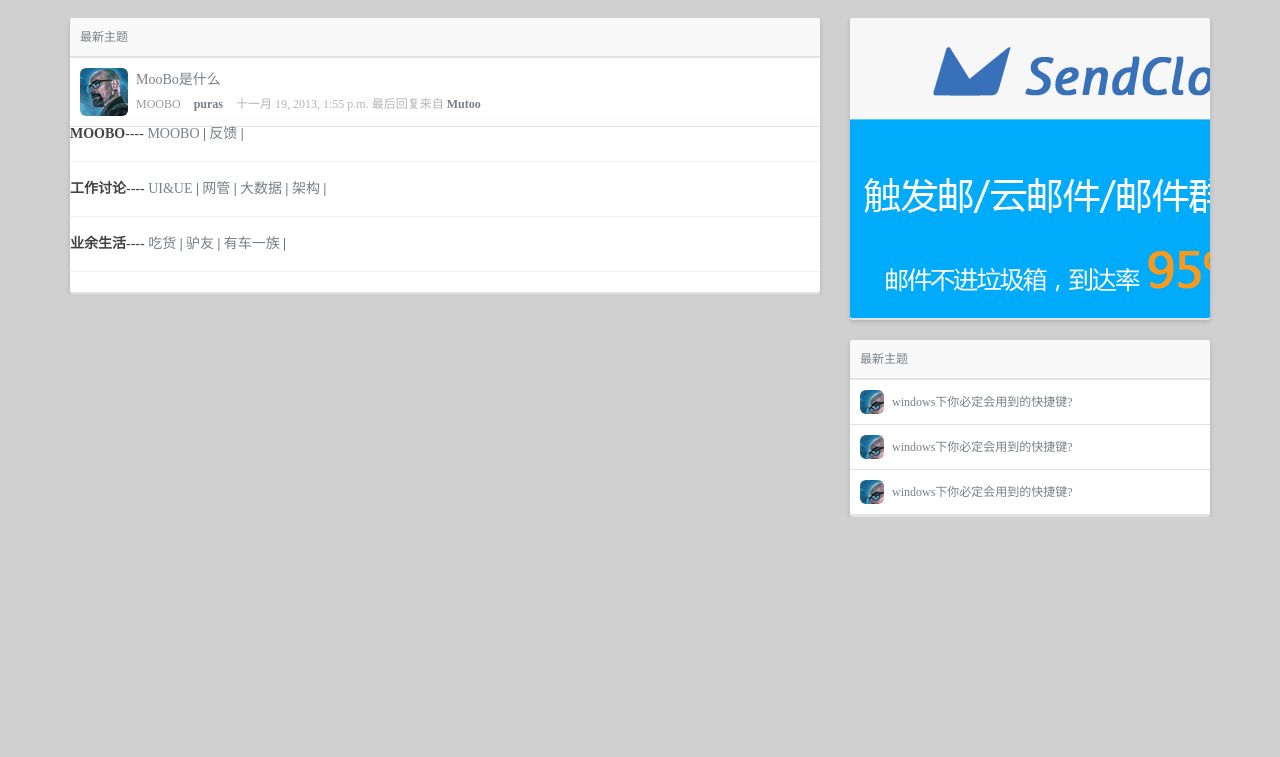
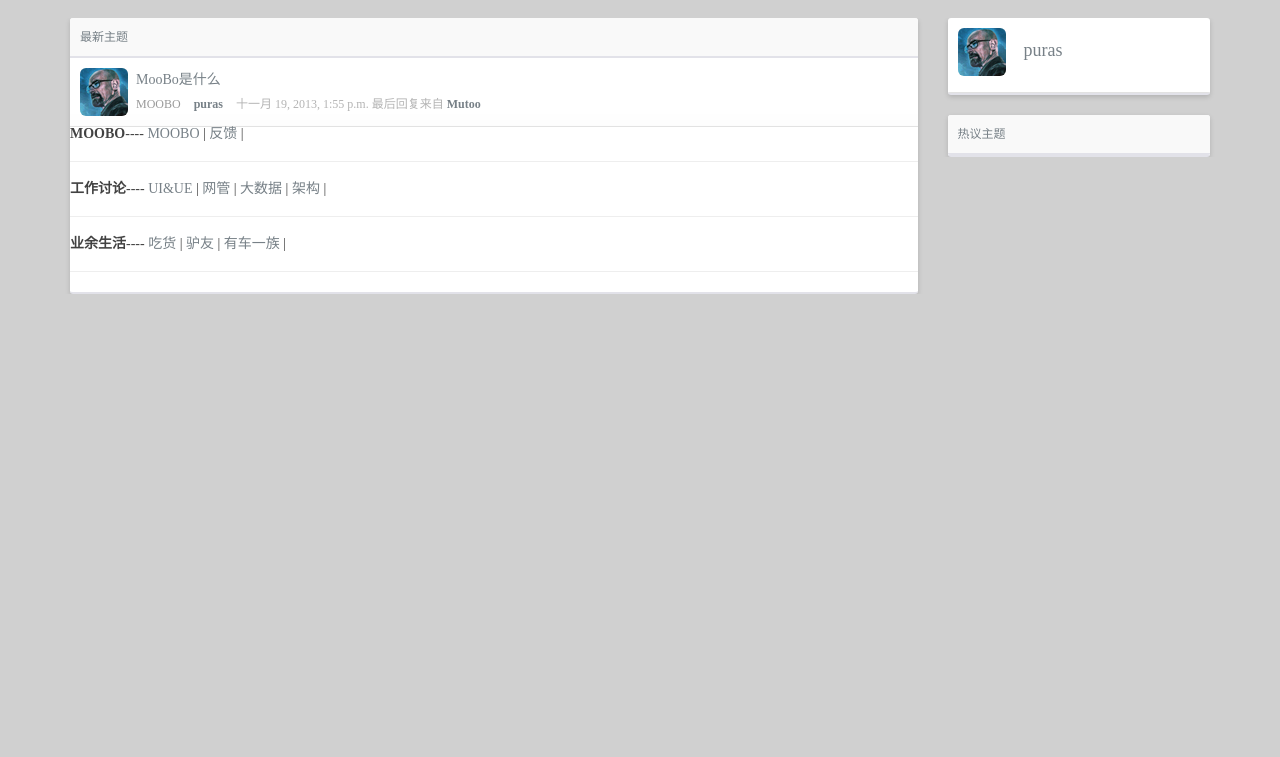
Before and after one commit to puras/moobo, a Django app: page / in a window 1280 px wide. Shown: the part 52-809 px from the top of the page. Run offline with Django 3.2, Linux system fonts and the light colour scheme; a user stored in the database is signed in; data comes from the database, SQL or seed files in the repository; both versions use the stored data as it was after the commit; parts of the project's set-up code (start-up, migrations or seed data) failed here and were passed over.

Commit message:
增加默认数据，增加左侧用户信息板

```diff
--- a/bbs/static/css/content.css
+++ b/bbs/static/css/content.css
@@ -125,3 +125,65 @@
 .cell a{
     line-height:24px
 }
+.member{
+    background: url(../img/member.png) no-repeat;
+    height: 73px;
+    width: 73px;
+    float: left
+}
+.user_name{
+    line-height: 63px;
+    margin: 10px 0 20px 10px;
+    display: inline-block;
+}
+.dark{
+    border-right: 1px solid #808080;
+    -moz-text-decoration-color: -moz-use-text-color;
+    -moz-text-decoration-line: none;
+    -moz-text-decoration-style: solid;
+    color: #808080;
+    text-align: center;
+    display: inline-block;
+    padding:0 10px;
+}
+.bigger{
+    display:block;
+    margin-bottom: 5px;
+}
+.main{
+    margin: 10px 0 10px 5px;
+}
+.fr {
+    float: right;
+    text-align: right;
+}
+.balance_area span{
+    background: url(../img/bronze.png) no-repeat;
+    height: 16px;
+    width: 16px;
+    float: right;
+    margin: 0 5px;
+}
+a.balance_area:link, a.balance_area:visited, .balance_area {
+    -moz-text-decoration-color: -moz-use-text-color;
+    -moz-text-decoration-line: none;
+    -moz-text-decoration-style: solid;
+    background-attachment: scroll;
+    background-clip: border-box;
+    background-color: rgba(0, 0, 0, 0);
+    background-image: -moz-linear-gradient(center top , #F5F5F5 0%, #E2E2E2 100%);
+    background-origin: padding-box;
+    background-position: 0 0;
+    background-repeat: repeat;
+    background-size: auto auto;
+    border-radius: 20px;
+    color: #666666;
+    display: inline-block;
+    font-size: 11px;
+    line-height: 16px;
+    padding: 5px 10px;
+    text-shadow: 0 1px 0 #FFFFFF;
+}
+a.balance_area:hover{
+    color: #000;
+}
--- a/bbs/templates/base.html
+++ b/bbs/templates/base.html
@@ -7,21 +7,39 @@
     <div class="container">
         <div class="row">
             <!--左侧商品展示区-->
-            <div class="col-md-8" role="main">
+            <div class="col-md-9" role="main">
                 <div class="box">
                     {% block content %}
                     {% endblock %}
                 </div>
             </div>
             <!--右侧商品展示区-->
-            <div class="col-md-4">
+            <div class="col-md-3">
                 <div class="box highlight">
-                    <a href="#" class="news_lg" style="max-height:300px; max-width:360px"></a>
+                    <div class="cell">
+                        {% if user.is_authenticated %}
+                        <a href="#" class="user" style="max-height:48px; max-width:48px;"></a>
+                        <h4><a href="#" class="user_name">{{ user.username }}</a></h4>
+                        {% else %}
+                        <div class="tab_title"> <a href="javascript:void(0)">MooBo</a></div>
+                        <a href="{% url 'bbs:login' %}">登录</a> | <a href="{% url 'bbs:join' %}">注册</a>
+                        {% endif %}
+
+                        <!-- <div class="main">
+                            <p class="dark"> <span class="bigger">0</span> <span>节点收藏</span> </p>
+                            <p class="dark"> <span class="bigger">0</span> <span>主题收藏</span> </p>
+                            <p class="dark"> <span class="bigger">0</span> <span>特别关注</span> </p>
+                        </div> -->
+                    </div>
+                    <!-- <div class="inner">
+                        <div id="money" class="fr"> <a class="balance_area" href="#"> 0 <span></span></a> </div>
+                        <a href="#" style="line-height:30px">0 条未读提醒</a>
+                    </div> -->
                 </div>
 
                 <div class="box">
-                    <div class="inner tab_title"> <a href="/?tab=tech">最新主题</a></div>
-                    <div class="cell">
+                    <div class="inner tab_title"> <a href="/?tab=tech">热议主题</a></div>
+                   <!--  <div class="cell">
                         <a class="user" href="#" style="max-height:24px; max-width:24px"></a><a href="/t/89617">windows下你必定会用到的快捷键?</a>
                     </div>
                     <div class="cell">
@@ -29,7 +47,7 @@
                     </div>
                     <div class="cell">
                         <a class="user" href="#" style="max-height:24px; max-width:24px"></a><a href="/t/89617">windows下你必定会用到的快捷键?</a>
-                    </div>
+                    </div> -->
                 </div>
             </div>
         </div>
```
Also changed, not shown: bbs/static/img/bronze.png (added), db.sqlite3.
